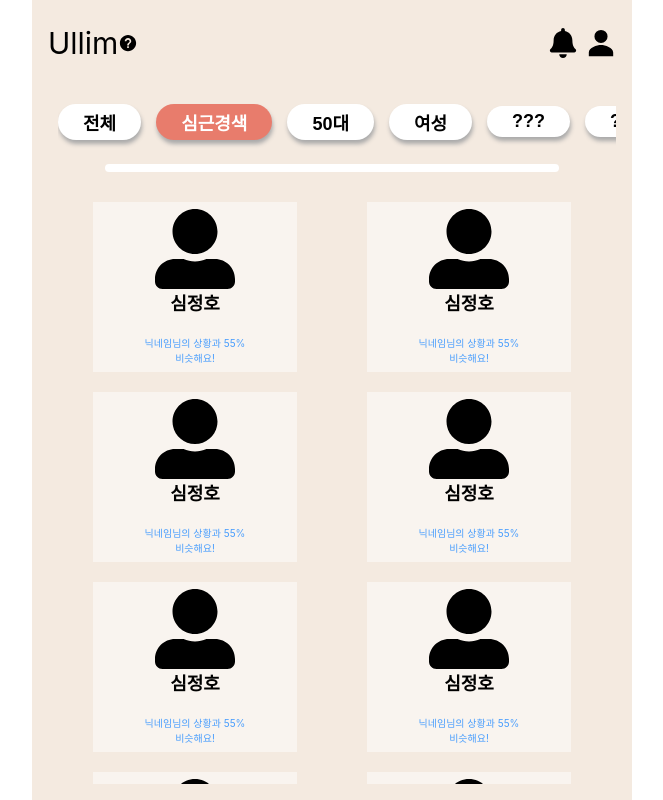
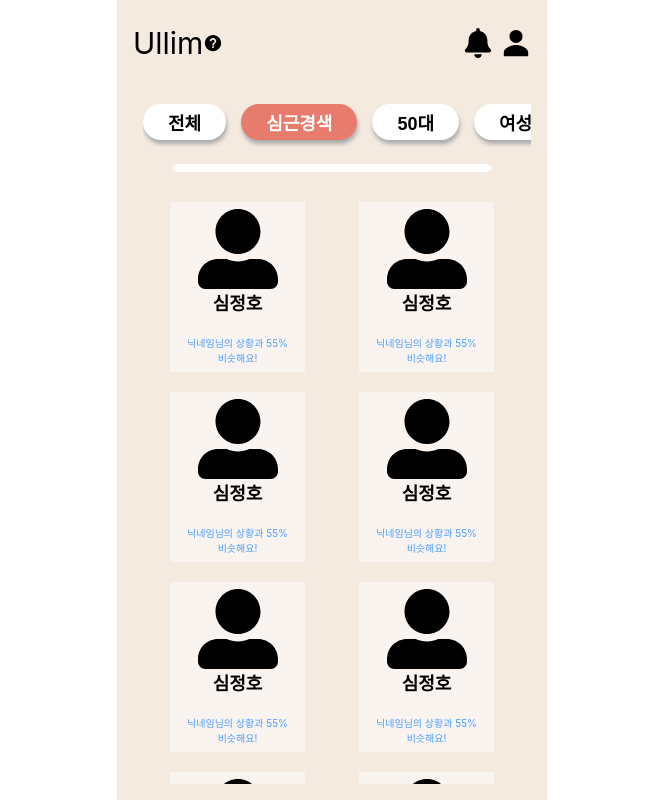
Before and after one commit to BOMMAIN/Ullim, a React (Create React App) app: page /community in a window 1280 px wide. Shown: the whole page, without its empty margins (308-971 px from the left). Built offline with nearby package versions, Linux system fonts and the light colour scheme.

Commit message:
design: 너비 430px로 수정

```diff
--- a/src/components/features/Header.tsx
+++ b/src/components/features/Header.tsx
@@ -30,7 +30,7 @@ export default Header;
 
 const Wrapper = styled.div`
   z-index: 1000;
-  width: 600px;
+  width: 430px;
   height: 60px;
   top: 0;
   display: flex;
--- a/src/components/features/Layout/index.tsx
+++ b/src/components/features/Layout/index.tsx
@@ -21,7 +21,7 @@ const Wrapper = styled.div`
 `;
 
 const ContentWrapper = styled.div`
-  width: 90vw;
+  width: 430px;
   height: 100%;
   max-width: 600px;
   background-color: #f4eae0;
```
